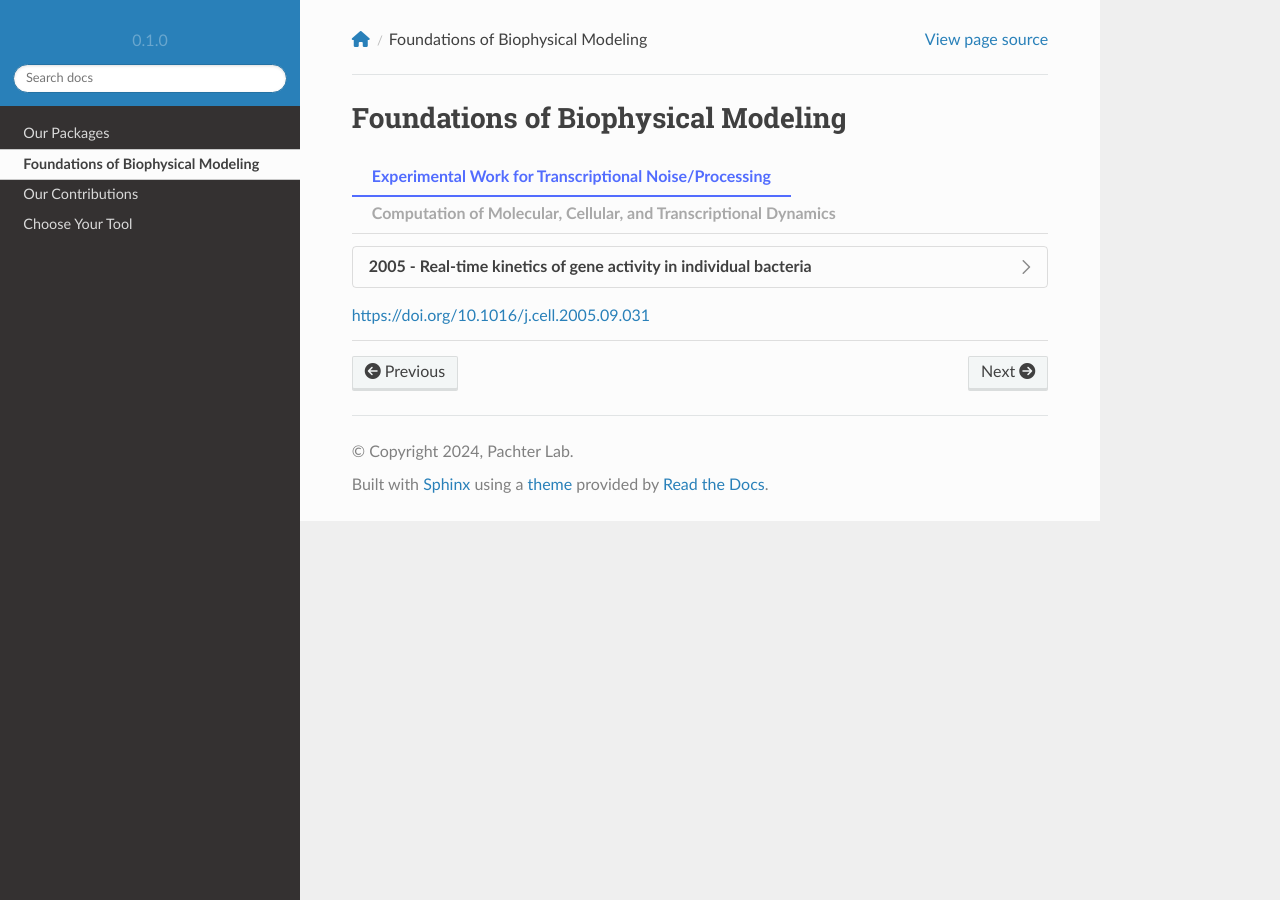
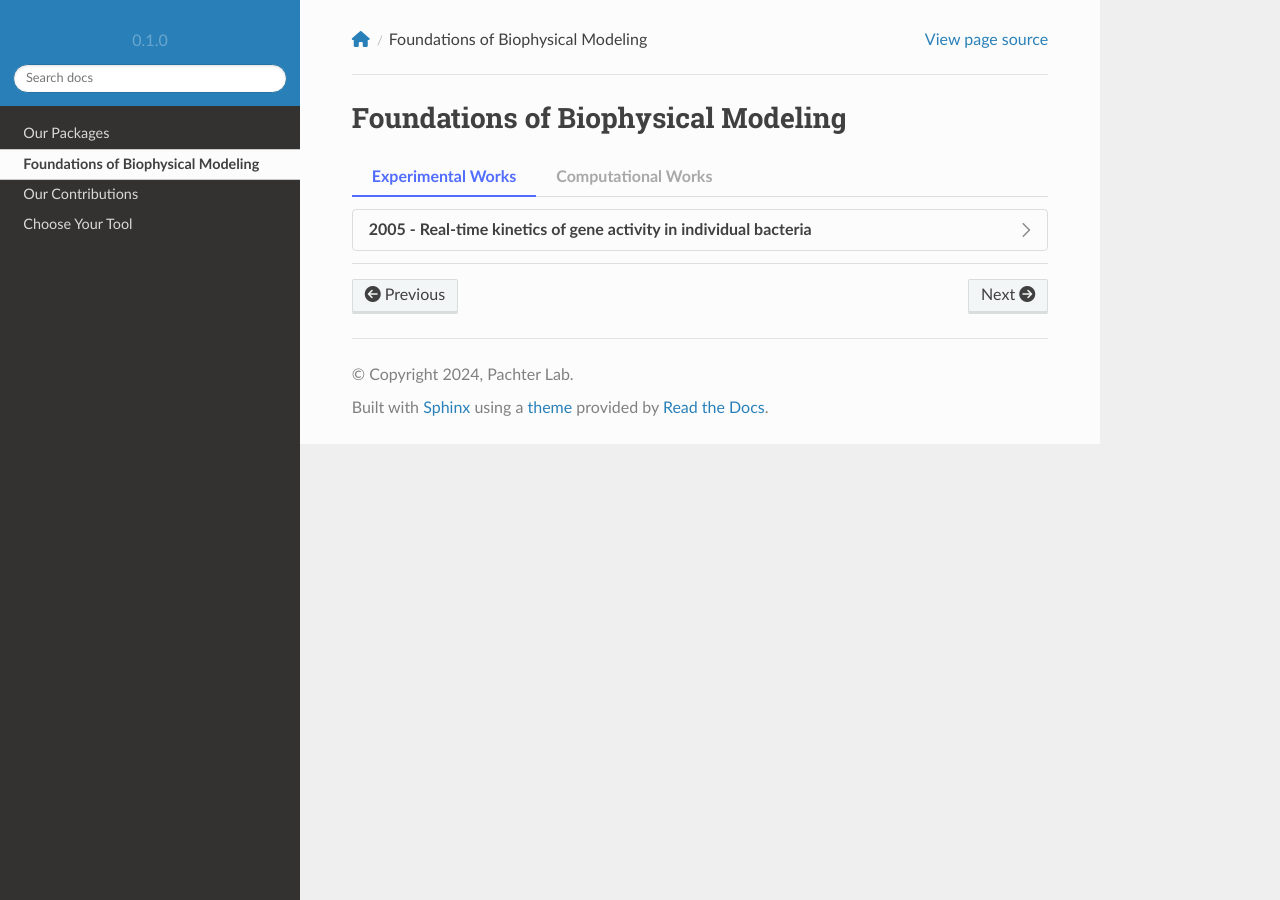
Before and after one commit to pachterlab/biophysics, a Sphinx documentation site: the page built from docs/source/foundations.rst, in a window 1280 px wide. Built offline with Sphinx 7.4.7 and the Read the Docs theme 2.0.0, drawn with Linux system fonts in a browser that asks for light colours; nearby versions of some CDN libraries; pages that are not in the unit, such as notebooks, are missing from menus.

Commit message:
Update foundations.rst

```diff
--- a/docs/source/foundations.rst
+++ b/docs/source/foundations.rst
@@ -4,15 +4,15 @@ Foundations of Biophysical Modeling
 
 .. tab-set::
 
-    .. tab-item:: Experimental Work for Transcriptional Noise/Processing
+    .. tab-item:: Experimental Works
 
         .. dropdown:: 2005 - Real-time kinetics of gene activity in individual bacteria
 
-        https://doi.org/10.1016/j.cell.2005.09.031
+            https://doi.org/10.1016/j.cell.2005.09.031
 
 
 
-    .. tab-item:: Computation of Molecular, Cellular, and Transcriptional Dynamics
+    .. tab-item:: Computational Works
 
         .. dropdown:: 2006 - The finite state projection algorithm for the solution of the chemical master equation
-        https://doi.org/10.1063/1.2145882
+            https://doi.org/10.1063/1.2145882
```
